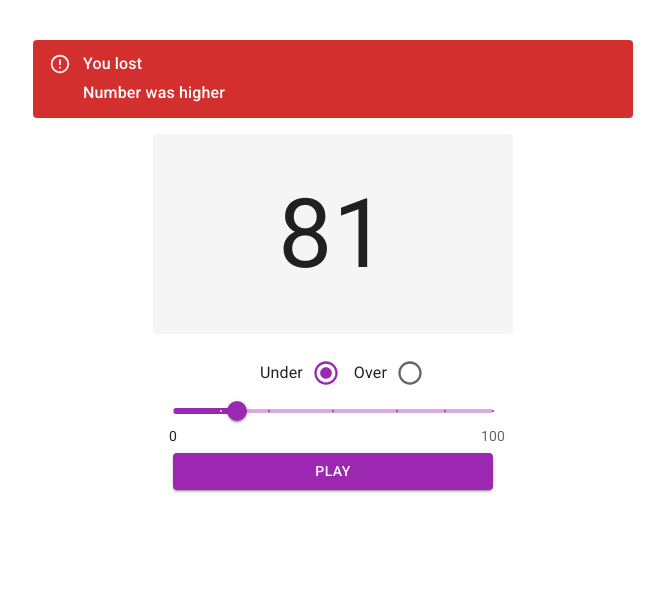
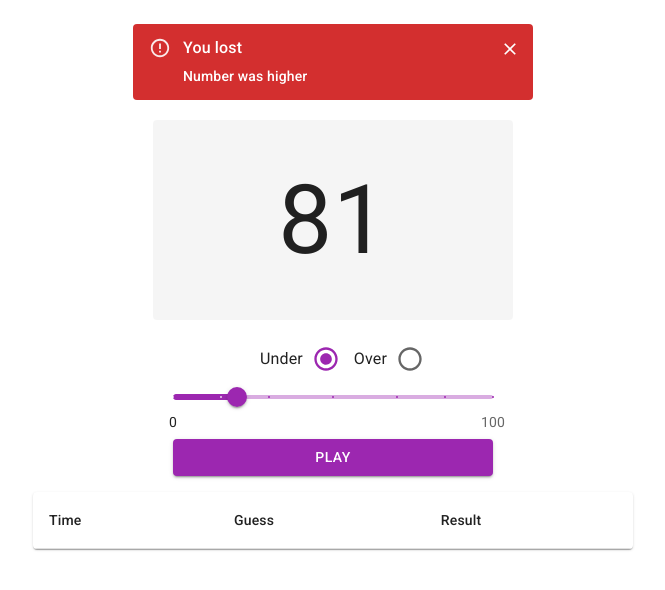
Before and after one commit to Veron0013/my-next-dice-game, a Next.js app: page / in a window 1280 px wide. Both pictures are taken after a click on the button "PLAY". Shown: the top 590 px of the page, without its empty margins (307-972 px from the left). Built offline with nearby package versions, Linux system fonts and the light colour scheme.

Commit message:
feat: result table show but no data/ fix: tast message now appear no static/ add: new vars and types

```diff
--- a/app/components/InputForm.tsx
+++ b/app/components/InputForm.tsx
@@ -40,11 +40,11 @@ export default function InputForm({ onPlay }: Props) {
             row
             aria-labelledby="demo-form-control-label-placement"
             name="position"
-            defaultValue="under"
+            defaultValue={PlayCondition.under}
             onChange={e => setCondition(e.target.value as PlayCondition)}
           >
             <FormControlLabel
-              value="under"
+              value={PlayCondition.under}
               control={
                 <Radio
                   sx={{
@@ -57,11 +57,11 @@ export default function InputForm({ onPlay }: Props) {
                   }}
                 />
               }
-              label="Under"
+              label={PlayCondition.under}
               labelPlacement="start"
             />
             <FormControlLabel
-              value="over"
+              value={PlayCondition.over}
               control={
                 <Radio
                   sx={{
@@ -74,7 +74,7 @@ export default function InputForm({ onPlay }: Props) {
                   }}
                 />
               }
-              label="Over"
+              label={PlayCondition.over}
               labelPlacement="start"
             />
           </RadioGroup>
--- /dev/null
+++ b/app/components/ResultTable.tsx
@@ -0,0 +1,77 @@
+import {
+  Paper,
+  Table,
+  TableBody,
+  TableCell,
+  TableContainer,
+  TableHead,
+  TableRow,
+} from '@mui/material';
+import { TAB_HEADER } from '../lib/vars';
+import { TabDataType } from '../types/tabTypes';
+
+function createData(
+  time: string,
+  gues: string,
+  result: number,
+  isWon: boolean
+) {
+  return { time, gues, result, isWon };
+}
+
+const dataArrayd = [
+  createData('11:46:32', 'Over 13', 100, true),
+  createData('11:46:33', 'Over 13', 75, false),
+  createData('11:46:34', 'Over 13', 44, true),
+  createData('11:46:35', 'Over 13', 24, true),
+];
+
+interface TabProps {
+  dataArray: TabDataType[];
+}
+
+function TableHeader() {
+  return (
+    <TableHead>
+      <TableRow>
+        {TAB_HEADER.map(title => (
+          <TableCell key={title} align="left">
+            {title}
+          </TableCell>
+        ))}
+      </TableRow>
+    </TableHead>
+  );
+}
+
+export default function ResultTable({ dataArray }: TabProps) {
+  if (!dataArray) return;
+  return (
+    <TableContainer component={Paper}>
+      <Table aria-label="simple table">
+        <TableHeader />
+        <TableBody>
+          {dataArray.map(row => (
+            <TableRow
+              style={{ minWidth: 56 }}
+              key={row.time}
+              sx={{ '&:last-child td, &:last-child th': { border: 0 } }}
+            >
+              <TableCell align="left" style={{ minWidth: 56 }}>
+                {row.time}
+              </TableCell>
+              <TableCell align="left">{row.gues}</TableCell>
+              <TableCell
+                style={{ minWidth: 56 }}
+                align="left"
+                sx={{ color: row.isWon ? 'green' : 'red' }}
+              >
+                {row.result}
+              </TableCell>
+            </TableRow>
+          ))}
+        </TableBody>
+      </Table>
+    </TableContainer>
+  );
+}
--- a/app/components/TabScreen.tsx
+++ b/app/components/TabScreen.tsx
@@ -15,13 +15,13 @@ export default function TabScreen({ finalRoll, onFinish }: Props) {
     if (finalRoll === null) return;
 
     let ticks = 0;
-    const maxTicks = 15;
+    const maxTicks = 20;
 
     const interval = setInterval(() => {
       setDisplay(Math.floor(Math.random() * 100) + 1);
       ticks++;
 
-      if (ticks >= maxTicks - 1) {
+      if (ticks >= maxTicks - 2) {
         setDisplay(finalRoll);
       }
       if (ticks >= maxTicks) {
@@ -33,6 +33,8 @@ export default function TabScreen({ finalRoll, onFinish }: Props) {
     return () => {
       clearInterval(interval);
     };
+    //no need to render on onFinish
+    // eslint-disable-next-line react-hooks/exhaustive-deps
   }, [finalRoll]);
 
   return (
--- a/app/components/ToastMessage.tsx
+++ b/app/components/ToastMessage.tsx
@@ -1,25 +1,40 @@
-import { Alert, AlertTitle } from '@mui/material';
+import { Alert, AlertTitle, Snackbar } from '@mui/material';
 import { AlertSeverity, AlertTitleValue } from '../types/toastTypes';
 
 interface Props {
+  open: boolean;
+  onClose: () => void;
   severity: AlertSeverity;
   titleText: AlertTitleValue;
   message?: string;
 }
 
-export default function ToastMessage({ message, severity, titleText }: Props) {
+export default function ToastMessage({
+  open,
+  onClose,
+  severity,
+  titleText,
+  message,
+}: Props) {
   return (
-    <Alert
-      severity={severity}
-      variant="filled"
-      sx={{
-        borderRadius: '4px',
-        width: '600px',
-        fontSize: '16px',
+    <Snackbar
+      open={open}
+      autoHideDuration={5000}
+      onClose={onClose}
+      anchorOrigin={{
+        vertical: 'top',
+        horizontal: 'center',
       }}
     >
-      <AlertTitle>{titleText}</AlertTitle>
-      {message}
-    </Alert>
+      <Alert
+        severity={severity}
+        variant="filled"
+        sx={{ width: 400 }}
+        onClose={onClose}
+      >
+        <AlertTitle>{titleText}</AlertTitle>
+        {message}
+      </Alert>
+    </Snackbar>
   );
 }
--- a/app/dice-game.tsx
+++ b/app/dice-game.tsx
@@ -6,31 +6,43 @@ import TabScreen from './components/TabScreen';
 import ToastMessage from './components/ToastMessage';
 import { PlayData } from './types/formTypes';
 import { AlertSeverity, AlertState, AlertTitleValue } from './types/toastTypes';
+import ResultTable from './components/ResultTable';
+import { TabDataType } from './types/tabTypes';
+import { time } from 'console';
 
 type ResultType = {
   res: boolean;
   message: string;
+  roll: number;
+  threshold: number;
 };
 
 function DiceGame() {
   const [showMessage, setShomessage] = useState(false);
   const [roll, setRoll] = useState<number | null>(null);
   const [result, setResult] = useState<ResultType | null>(null);
-  const [alertState, setAlertState] = useState<AlertState>({
-    severity: AlertSeverity.error,
-    titleText: AlertTitleValue.LOST,
-    message: '',
-  });
+  const [alertState, setAlertState] = useState<AlertState | null>(null);
+  const [tabresult, setTabResult] = useState<TabDataType[]>([]);
 
   const PlayDice = (playdata: PlayData) => {
     setShomessage(false);
 
     const diceCheck = {
-      under: (roll: number, threshold: number): ResultType => {
-        return { res: roll < threshold, message: 'Number was higher' };
+      Under: (roll: number, threshold: number): ResultType => {
+        return {
+          res: roll < threshold,
+          message: `Number was ${roll === threshold ? 'equal' : 'higher'}`,
+          roll,
+          threshold,
+        };
       },
-      over: (roll: number, threshold: number) => {
-        return { res: roll > threshold, message: 'Number was lower' };
+      Over: (roll: number, threshold: number) => {
+        return {
+          res: roll > threshold,
+          message: `Number was ${roll === threshold ? 'equal' : 'lower'}`,
+          roll,
+          threshold,
+        };
       },
     };
 
@@ -66,14 +78,25 @@ function DiceGame() {
 
     setResult(null);
     setShomessage(true);
+
+    //setTabResult(...prev, {
+    //  time: Date.now().toLocaleString(),
+    //  gues:
+    //})
   };
 
   return (
-    <div className="py-10 w-150 flex flex-1 flex-col justify-center items-center mx-auto gap-4">
-      {showMessage && alertState.titleText && <ToastMessage {...alertState} />}
+    <div className="py-10 w-150 flex flex-1 flex-col justify-center items-center mx-auto mt-20 gap-4">
+      {showMessage && alertState && (
+        <ToastMessage
+          {...alertState}
+          open={showMessage}
+          onClose={() => setShomessage(false)}
+        />
+      )}
       <TabScreen finalRoll={roll} onFinish={handleRollFinish} />
       <InputForm onPlay={PlayDice} />
-      {/* tfble */}
+      <ResultTable dataArray={tabresult} />
     </div>
   );
 }
--- a/app/lib/vars.ts
+++ b/app/lib/vars.ts
@@ -23,3 +23,5 @@ export const MARKS = [
     label: '100',
   },
 ];
+
+export const TAB_HEADER = ['Time', 'Guess', 'Result'];
--- a/app/types/formTypes.ts
+++ b/app/types/formTypes.ts
@@ -4,6 +4,6 @@ export type PlayData = {
 };
 
 export enum PlayCondition {
-  under = 'under',
-  over = 'over',
+  under = 'Under',
+  over = 'Over',
 }
--- /dev/null
+++ b/app/types/tabTypes.ts
@@ -0,0 +1,6 @@
+export type TabDataType = {
+  time: string;
+  gues: string;
+  result: number;
+  isWon: boolean;
+};
```
